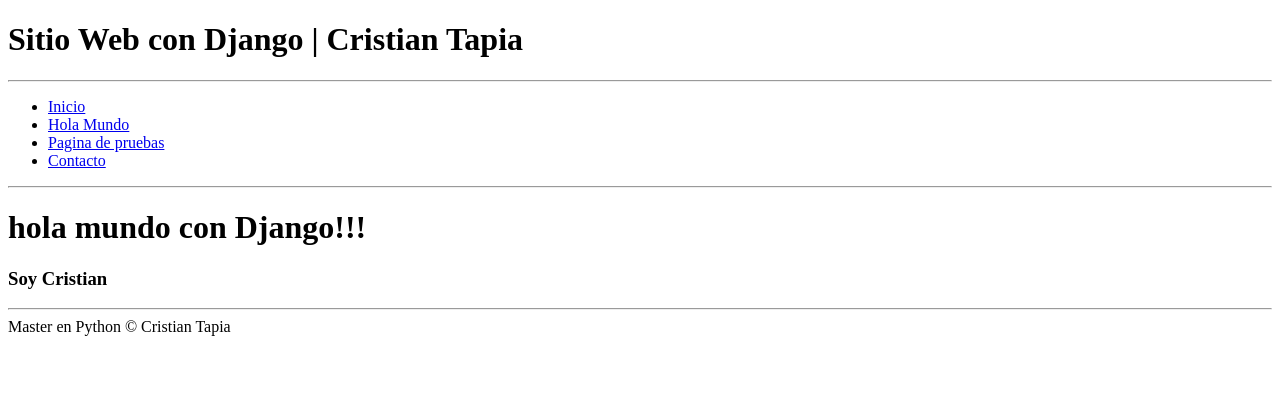
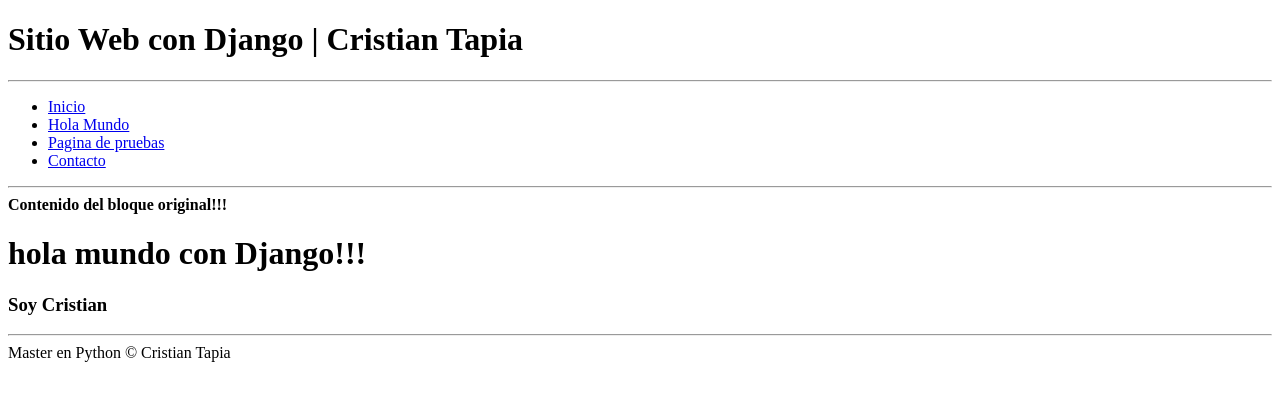
Before and after one commit to CristianX/django_plantilla, a Django app: page /hola-mundo/ in a window 1280 px wide. Shown: the top 401 px of the page. Run offline with Django 4.2, Linux system fonts and the light colour scheme.

Commit message:
Herencia en bloques y añadir contendio

```diff
--- a/motorInferencia/templates/hola_mundo.html
+++ b/motorInferencia/templates/hola_mundo.html
@@ -3,6 +3,7 @@
 {% block title %} Hola Mundo {% endblock %}
 
 {% block content %}
+{{ block.super }}
 <h1>hola mundo con Django!!!</h1>
 <h3>Soy Cristian</h3>
 
--- a/motorInferencia/templates/layout.html
+++ b/motorInferencia/templates/layout.html
@@ -31,6 +31,7 @@
     <div id="content">
       {% block content %}
       <!-- Código que viene de templates -->
+      <strong>Contenido del bloque original!!!</strong>
       {% endblock %}
     </div>
     <hr />
```
